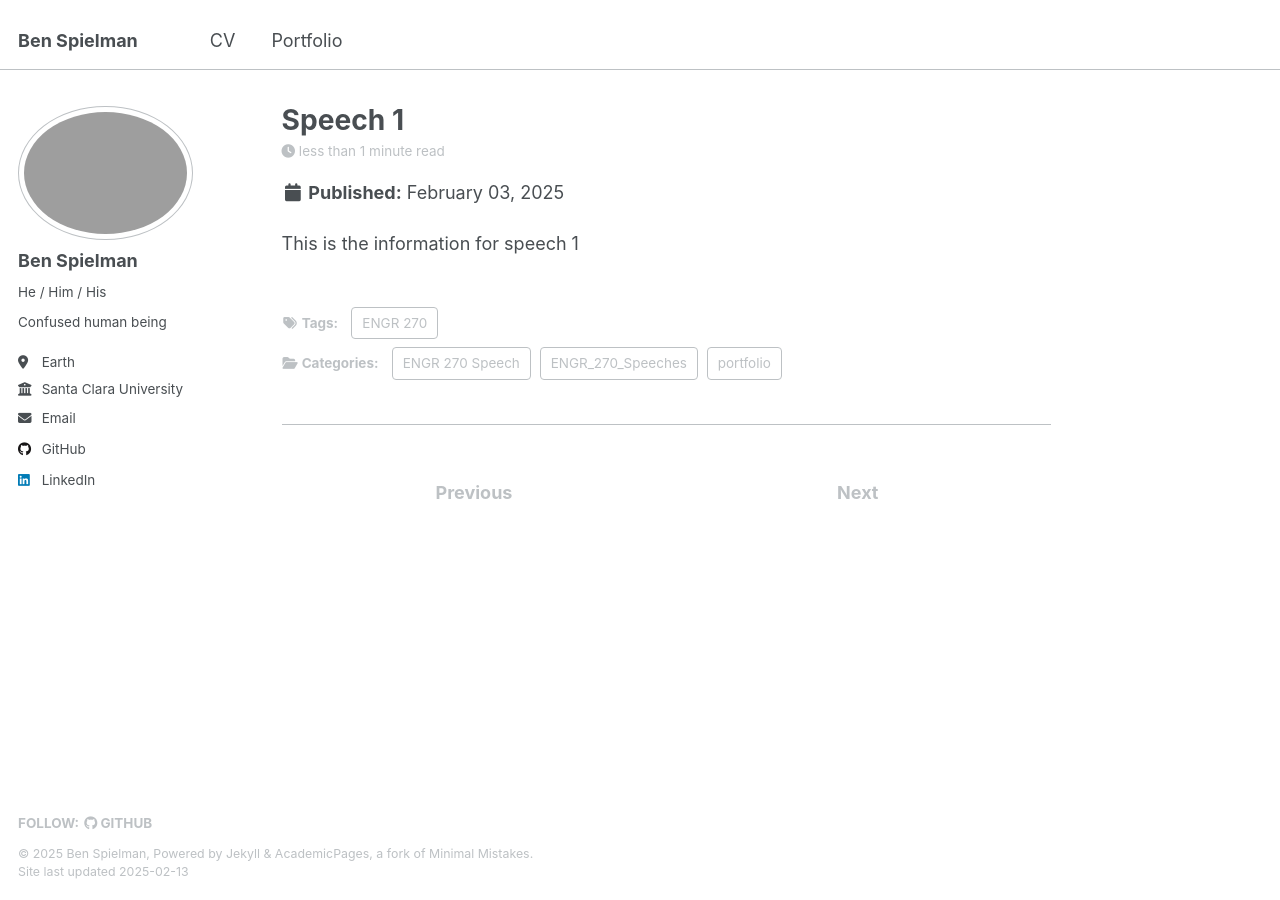
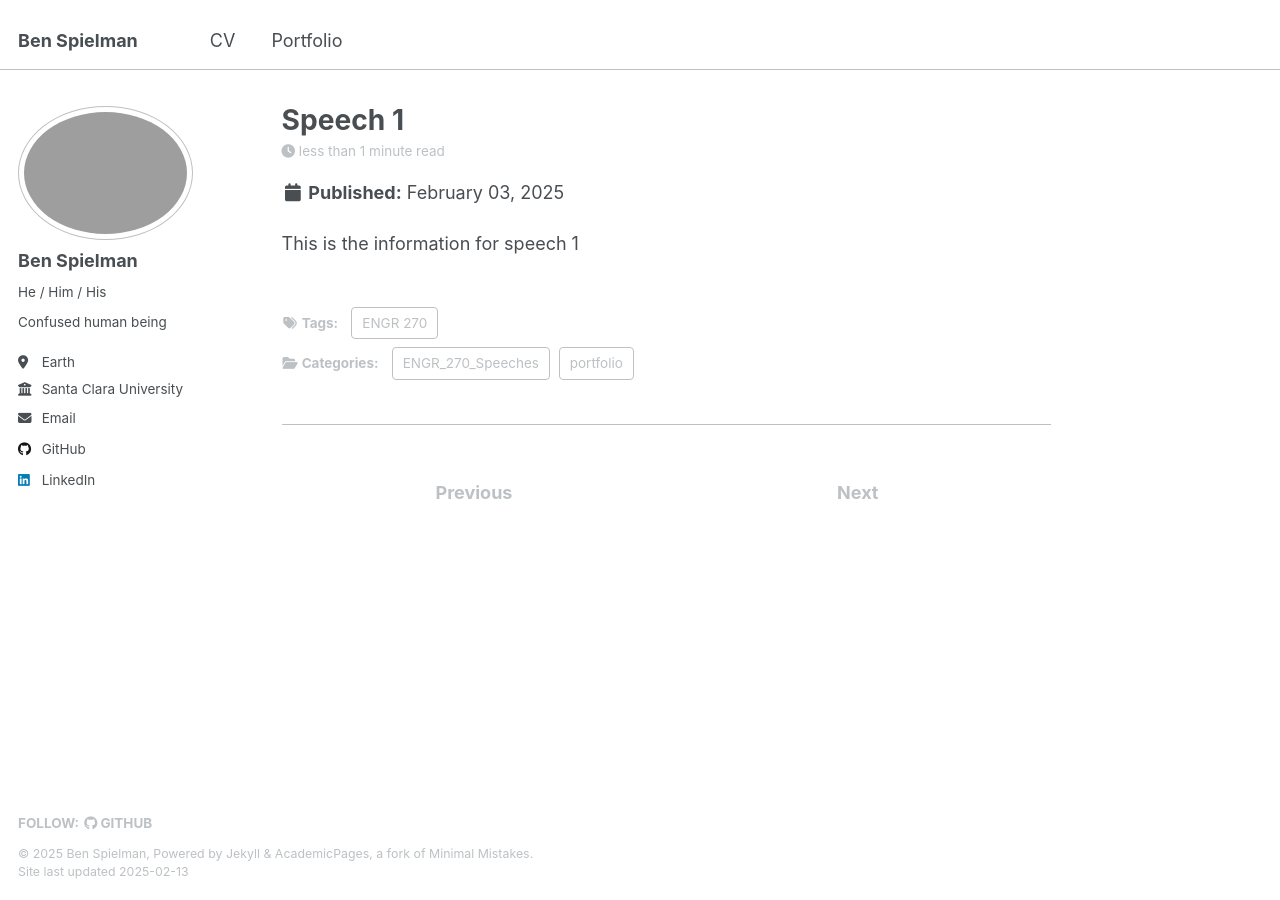
Before and after one commit to pizza496/pizza496.github.io, a Jekyll site: the page built from portfolio/ENGR_270_Speeches/_posts/2025-02-03-speech1.md, in a window 1280 px wide. Built offline with Jekyll 4.4.1, drawn with Linux system fonts in a browser that asks for light colours.

Commit message:
some more organization changes

```diff
--- a/portfolio/ENGR_270_Speeches/_posts/2025-02-03-speech1.md
+++ b/portfolio/ENGR_270_Speeches/_posts/2025-02-03-speech1.md
@@ -2,7 +2,7 @@
 title: "Speech 1"
 tags:
 - ENGR 270
-category: ENGR 270 Speech
+permalink: /test_post/
 
 ---
 
```
Also changed, not shown: portfolio/ENGR_270_Speeches/_posts/2025-02-24-speech2.md (+0 -1 lines), portfolio/ENGR_270_Speeches/_posts/2025-03-03-speech3.md (+0 -1 lines), portfolio/ENGR_270_Speeches/_posts/2025-03-10-speech4.md (+0 -1 lines), _pages/portfolio.html (line endings or trailing spaces).
